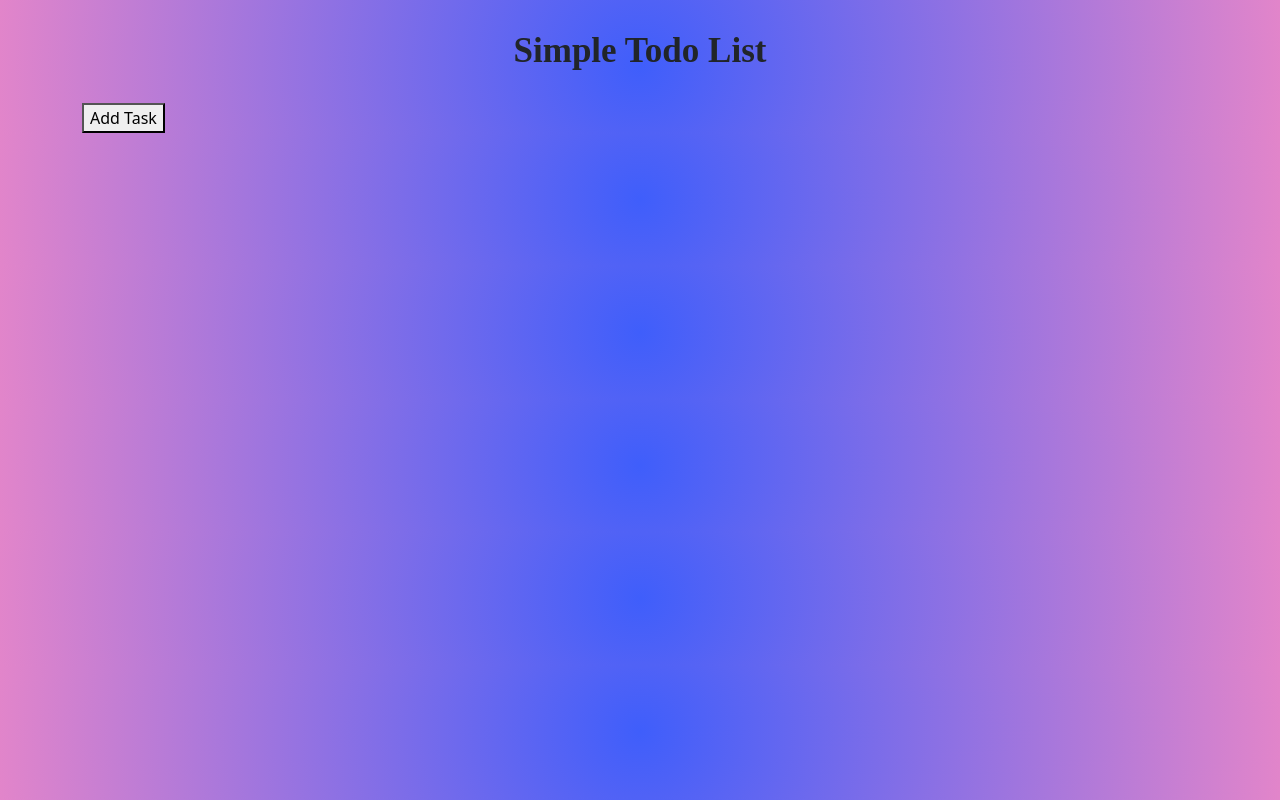
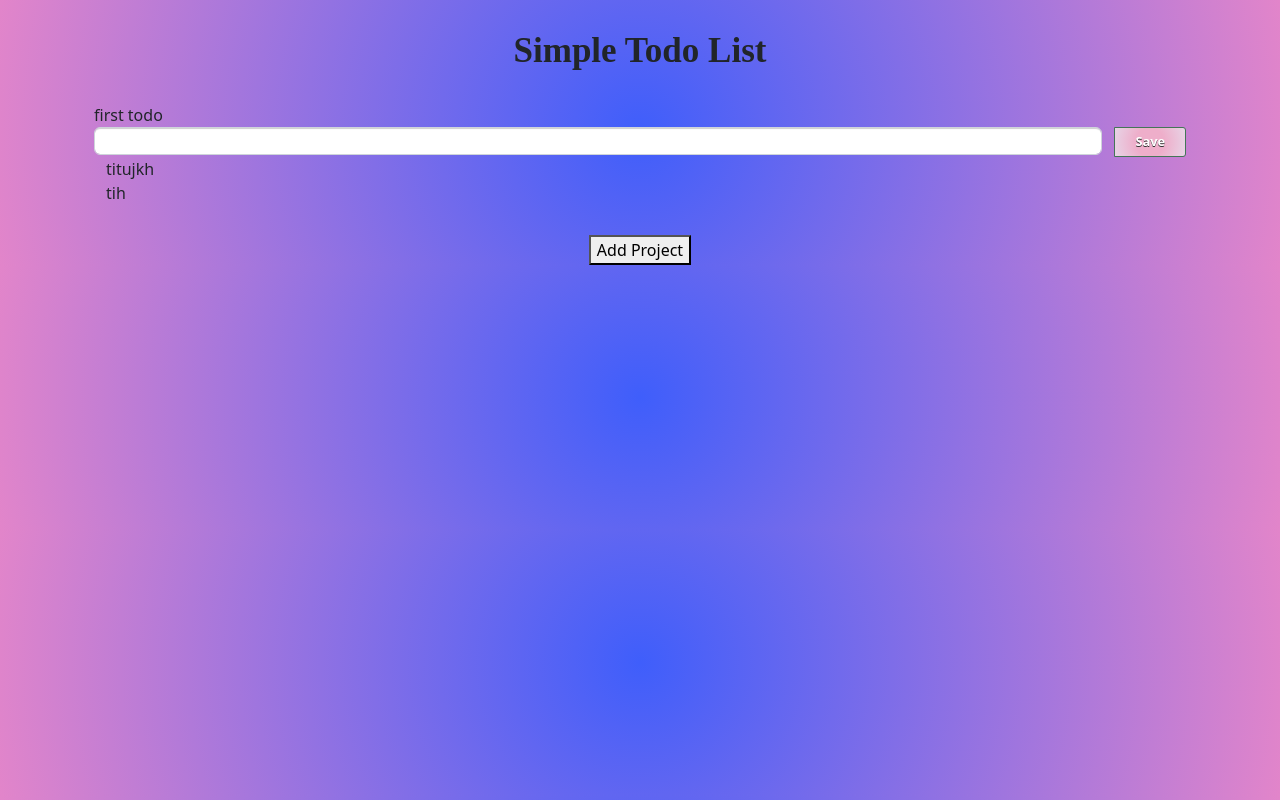
Before and after one commit to Ritter1111/todoReact, a React (Create React App) app: page / in a window 1280 px wide. Built offline with nearby package versions, Linux system fonts and the light colour scheme.

Commit message:
fixed the error of adding a new project

```diff
--- a/src/App.css
+++ b/src/App.css
@@ -80,3 +80,15 @@ body {
   color: black;
   text-decoration: line-through;
 }
+.btn{
+  float: right;
+}
+.button_new{
+ margin-top: 50px;
+ text-align: center;
+}
+.add-project-element{
+  display: flex;
+  justify-content: center;
+  margin-top: 30px;
+}
--- a/src/App.js
+++ b/src/App.js
@@ -6,12 +6,23 @@ import AddProject from "./components/AddProject/AddProject";
 
 function App() {
   const [projectItem, setProjectItem] = useState([
-    // {
-    //   id: 1,
-    //   title: "first todo",
-    //   status: false,
-    //   tasks:[]
-    // },
+    {
+      id: 1,
+      title: "first todo",
+      status: false,
+      tasks: [
+        {
+          id: 1,
+          name: "titujkh",
+          isCompleted: false,
+        },
+        {
+          id: 2,
+          name: "tih",
+          isCompleted: false,
+        },
+      ],
+    },
     // {
     //   id: 2,
     //   title: "second todo",
@@ -23,6 +34,25 @@ function App() {
     //   status: false,
     // },
   ]);
+
+  function addTaskToProject(projectId, taskId, taskName) {
+    const projects = projectItem.map((element) => {
+      if (element.id != projectId) {
+        return element;
+      } else {
+        return {
+          ...element,
+          tasks: [
+            ...element.tasks,
+            { id: taskId, name: taskName, isCompleted: false },
+          ],
+        };
+      }
+    });
+
+    setProjectItem(projects);
+  }
+
   function newProject(id, title) {
     setProjectItem([
       ...projectItem,
@@ -30,6 +60,7 @@ function App() {
         id: id,
         title: title,
         status: false,
+        tasks: [],
       },
     ]);
   }
@@ -37,8 +68,11 @@ function App() {
   return (
     <Container>
       <Header />
+      <ProjectList
+        projectItem={projectItem}
+        addTaskToProject={addTaskToProject}
+      />
       <AddProject setProjectItem={newProject} />
-      <ProjectList projectItem={projectItem} />
     </Container>
   );
 }
--- a/src/components/AddProject/AddProject.js
+++ b/src/components/AddProject/AddProject.js
@@ -8,11 +8,16 @@ export default function AddProject({ setProjectItem }) {
 
   return (
     <>
-
+    <div className="add-project-element">
       <Button setShowed={setShowed} showed={showed} />
       {showed ? (
-        <InputTask showed={showed} setShowed={setShowed} setProjectItem={setProjectItem} />
+        <InputTask
+          showed={showed}
+          setShowed={setShowed}
+          setProjectItem={setProjectItem}
+        />
       ) : null}
+      </div>
     </>
   );
 }
--- a/src/components/Button/Button.js
+++ b/src/components/Button/Button.js
@@ -5,7 +5,7 @@ export default function Button({ showed, setShowed }) {
   const onClick = () => {
     setShowed(true);
   };
-  return <div>{!showed && <button onClick={onClick}>Add Task</button>}</div>;
+  return <div>{!showed && <button onClick={onClick}>Add Project</button>}</div>;
 }
 Button.propTypes = {
   showed: propTypes.bool,
--- a/src/components/InputTask/InputTask.js
+++ b/src/components/InputTask/InputTask.js
@@ -5,14 +5,15 @@ import { v4 as uuidv4 } from "uuid";
 export default function InputTask({ setShowed, setProjectItem }) {
   const inputRef = useRef(null);
   function saveForm() {
-    setShowed(true);
+    setShowed(false);
     setProjectItem(uuidv4(), inputRef.current.value);
   }
   return (
     <div>
-      <input placeholder="Enter the task" ref={inputRef} />
-     <button onClick={saveForm}>Save</button>
+       <input placeholder="Enter the task" ref={inputRef} />
+       <button onClick={saveForm}>Save</button>
     </div>
+
   );
 }
 InputTask.propTypes = {
--- a/src/components/ProjectComponent/ProjectComponent.js
+++ b/src/components/ProjectComponent/ProjectComponent.js
@@ -1,26 +1,30 @@
 import React, { useState } from "react";
 import propTypes from "prop-types";
-import { FontAwesomeIcon } from "@fortawesome/react-fontawesome";
-import {
-  faCheck,
-  faTrash,
-  faMarker,
-  faSave,
-} from "@fortawesome/free-solid-svg-icons";
+import { v4 as uuidv4 } from 'uuid';
+// import { FontAwesomeIcon } from "@fortawesome/react-fontawesome";
+// import {
+//   faCheck,
+//   faTrash,
+//   faMarker,
+//   faSave,
+// } from "@fortawesome/free-solid-svg-icons";
 import { Row, Col, FormControl } from "react-bootstrap";
+import TasksList from "./TasksList";
 
-export default function ProjectComponent({ projectItem }) {
-  const [edit] = useState(null);
+export default function ProjectComponent({ projectItem, addTaskToProject }) {
+  //   const [edit] = useState(null);
   const [value, setValue] = useState(" ");
 
   function saveTodo() {
     // setProjectItem(uuidv4(),value);
+    // console.log('fhhffj')
+    addTaskToProject(projectItem.id,uuidv4(),value)
   }
-  function deleteTodo() {
+  //   function deleteTodo() {
   // let newTodo = [...projectprojectItem].filter((projectItem) => projectItem.id != id);
   // setProjectprojectItem(newTodo);
-  }
-  function statusTodo() {
+  //   }
+  //   function statusTodo() {
   // let newTodo = [...projectprojectItem].filter((projectItem) => {
   //   if (projectItem.id == id) {
   //     projectItem.status = !projectItem.status;
@@ -28,11 +32,11 @@ export default function ProjectComponent({ projectItem }) {
   //   return projectItem;
   // });
   // setProjectprojectItem(newTodo);
-  }
-  function editTodo() {
+  //   }
+  //   function editTodo() {
   // setEdit(id);
   // setValue(title);
-  }
+  //   }
   //   function saveTodo() {
   // let newTodo = [...projectprojectItem].map((projectItem) => {
   //   if (projectItem.id == id) {
@@ -46,7 +50,7 @@ export default function ProjectComponent({ projectItem }) {
 
   return (
     <>
-      <div key={projectItem.id} className="listprojectItem">
+      {/* <div key={projectItem.id} className="listprojectItem">
       {edit == projectItem.id ? (
         <div>
           <input
@@ -57,8 +61,7 @@ export default function ProjectComponent({ projectItem }) {
         </div>
       ) : (
         <div className={projectItem.status ? "close" : ""}>
-            {" "}
-            {projectItem.title}{" "}
+          {projectItem.title}
         </div>
       )}
       {edit == projectItem.id ? (
@@ -87,7 +90,12 @@ export default function ProjectComponent({ projectItem }) {
           </button>
         </div>
       )}
+    </div> */}
+      <Row>
+        <div className={projectItem.status ? "close" : ""}>
+          {projectItem.title}
         </div>
+      </Row>
       <Row>
         <Col className="addTodoForm">
           <FormControl
@@ -101,10 +109,13 @@ export default function ProjectComponent({ projectItem }) {
           </button>
         </Col>
       </Row>
+      <Row>
+        <TasksList tasks={projectItem.tasks}/>
+      </Row>
     </>
   );
 }
 ProjectComponent.propTypes = {
   projectItem: propTypes.object,
-  setProjectItem: propTypes.func,
+  addTaskToProject:propTypes.func,
 };
--- /dev/null
+++ b/src/components/ProjectComponent/TaskItem.js
@@ -0,0 +1,14 @@
+import React from "react";
+import propTypes from "prop-types";
+
+
+export default function TaskItem({ task }) {
+  return (
+    <div className="container">
+      {task.name}
+    </div>
+  );
+}
+TaskItem.propTypes = {
+  task: propTypes.object,
+};
--- /dev/null
+++ b/src/components/ProjectComponent/TasksList.js
@@ -0,0 +1,16 @@
+import React from "react";
+import propTypes from "prop-types";
+import TaskItem from "./TaskItem";
+
+export default function TasksList({ tasks }) {
+  return (
+    <div className="container">
+      {tasks.map((item, i) => (
+        <TaskItem key={i} task={item} />
+      ))}
+    </div>
+  );
+}
+TasksList.propTypes = {
+  tasks: propTypes.array,
+};
--- a/src/components/ProjectList/ProjectList.js
+++ b/src/components/ProjectList/ProjectList.js
@@ -2,15 +2,16 @@ import React from "react";
 import propTypes from "prop-types";
 import ProjectComponent from "../ProjectComponent/ProjectComponent";
 
-export default function ProjectList({ projectItem }) {
+export default function ProjectList({ projectItem, addTaskToProject}) {
   return (
     <div className="container">
       {projectItem.map((item, i) => (
-        <ProjectComponent key={i} projectItem={item} />
+        <ProjectComponent key={i} projectItem={item} addTaskToProject={addTaskToProject}/>
       ))}
     </div>
   );
 }
 ProjectList.propTypes = {
   projectItem: propTypes.array,
+  addTaskToProject:propTypes.func,
 };
```
Lines whose indentation alone changed are shown as unchanged.
